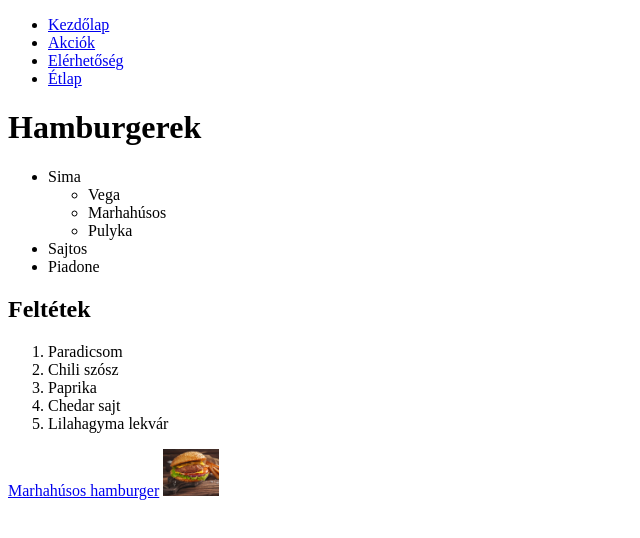
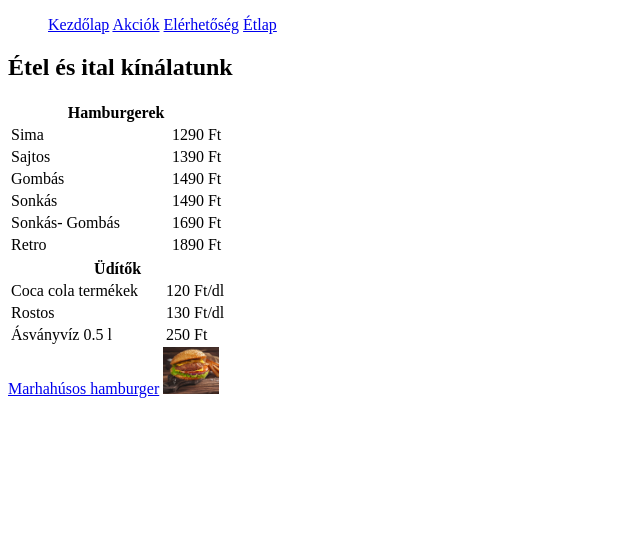
Before and after one commit to Stormsanyo/stormsanyo.github.io, a plain HTML site: page etlap.html in a window 1280 px wide. Shown: the whole page, without its empty margins (0-640 px from the left). Drawn offline with Linux system fonts and the light colour scheme.

Commit message:
Initial.page

```diff
--- a/etlap.html
+++ b/etlap.html
@@ -8,30 +8,70 @@
 </head>
 <body>
     <ul>
-        <li> <a href="/">Kezdőlap</a></li>
-        <li> <a href="akciok.html">Akciók</a></li>
-        <li> <a href="elerhetoseg.html">Elérhetőség</a></li>
-        <li> <a href="etlap.html">Étlap</a></li>
+         <a href="/">Kezdőlap</a>
+         <a href="akciok.html">Akciók</a>
+         <a href="elerhetoseg.html">Elérhetőség</a>
+         <a href="etlap.html">Étlap</a>
     </ul>
-    <h1>Hamburgerek</h1>
-    <ul>
-        <li>Sima</li>
-        <ul>
-            <li>Vega</li>
-            <li>Marhahúsos</li>
-            <li>Pulyka</li>
-        </ul>
-        <li>Sajtos</li>
-        <li>Piadone</li>
-    </ul>
-    <h2>Feltétek</h2>
-    <ol>
-        <li>Paradicsom</li>
-        <li>Chili szósz</li>
-        <li>Paprika</li>
-        <li>Chedar sajt</li>
-        <li>Lilahagyma lekvár</li>
-    </ol>
+    <h2>Étel és ital kínálatunk</h2>
+    <table>
+        <thead>
+            <tr>
+                <th colspan="3" rowspan="3">Hamburgerek</th>
+            </tr>
+        </thead>
+        <tbody>
+          <tr>
+              <td>Sima</td>
+              <td>1290 Ft</td>
+          </tr>
+          <tr>
+              <td>Sajtos</td>
+              <td>1390 Ft</td>
+          </tr>
+          <tr>
+              <td>Gombás</td>
+              <td>1490 Ft</td>
+          </tr>
+          <tr>
+              <td>Sonkás</td>
+              <td>1490 Ft</td>
+          </tr>
+              <tr>
+                <td>Sonkás- Gombás &nbsp; &nbsp; &nbsp; &nbsp; &nbsp; &nbsp;</td>
+                <td>1690 Ft</td>
+                </tr>
+            </tr>
+          </tr>
+              <tr>
+                <td>Retro</td>
+                <td>1890 Ft</td>
+                </tr>
+            </tr>
+          </tr>
+        </tbody>
+    </table>
+    <table>
+        <thead>
+            <tr>
+                <th colspan="3" rowspan="3">Üdítők</th>
+            </tr>
+        </thead>
+        <tbody>
+          <tr>
+              <td>Coca cola termékek &nbsp; &nbsp; &nbsp;</td>
+              <td>120 Ft/dl</td>
+          </tr>
+          <tr>
+              <td>Rostos</td>
+              <td>130 Ft/dl</td>
+          </tr>
+          <tr>
+              <td>Ásványvíz 0.5 l</td>
+              <td>250 Ft</td>
+          </tr>
+        </tbody>
+    </table>
     <a target="blank" href="http://www.mindmegette.hu/marhahusos-hamburger.recept/">Marhahúsos hamburger</a>
     <a target="blank" href="http://www.mindmegette.hu/marhahusos-hamburger.recept/"><img width="56" src="img/hamburger.jpg" alt="Marhahúsos hamburger"></a>
 
```
Also changed, not shown: akciok.html (+1 -0 lines), img/hamburger coffe.jpg (added).
